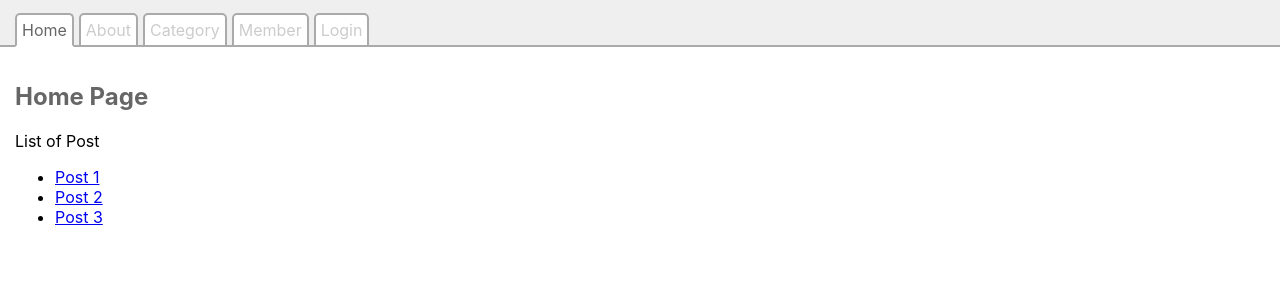
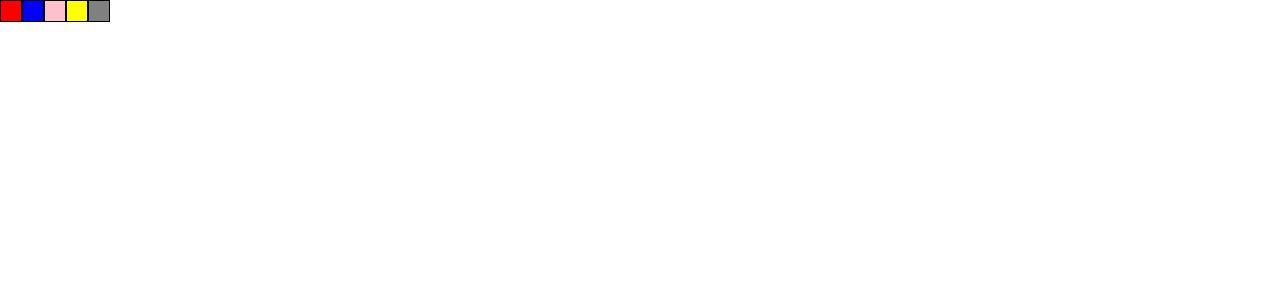
Before and after one commit to zulkiflijufri/react-basic, a React (Create React App) app: page / in a window 1280 px wide. Shown: the top 300 px of the page. Built offline with nearby package versions, Linux system fonts and the light colour scheme.

Commit message:
react redux

```diff
--- a/src/App.js
+++ b/src/App.js
@@ -1,110 +1,14 @@
 import React from "react";
-import { NavLink, Route, Switch } from "react-router-dom";
-import "./App.css";
-import About from "./pages/About";
-import Home from "./pages/Home";
-import Category from "./pages/Category";
-import Post from "./pages/Post";
-import GuardRoute from "./components/GuardRoute";
-import Login from "./components/Login";
-import Member from "./components/Member";
+import { Provider } from "react-redux";
+import store from "./app/store";
+import Grid from "./components/Grid";
 
 function App() {
-    const [isLogin, setLogin] = React.useState(false);
-
-    const routes = [
-        {
-            path: "/",
-            Component: Home,
-            props: {
-                exact: true,
-            },
-        },
-        {
-            path: "/about",
-            Component: About,
-        },
-        {
-            path: "/member",
-            Component: Member,
-            props: {
-                auth: true,
-                isLogin: isLogin,
-            },
-        },
-        {
-            path: "/login",
-            Component: Login,
-            childProps: { setLogin },
-        },
-        {
-            path: "/category",
-            Component: Category,
-        },
-        {
-            path: "/post/:id",
-            Component: Post,
-        },
-    ];
-
     return (
-        <div className="App">
-            <ul className="menu">
-                <li>
-                    <NavLink to="/" activeClassName="active" exact>
-                        Home
-                    </NavLink>
-                </li>
-                <li>
-                    <NavLink to="/about" activeClassName="active">
-                        About
-                    </NavLink>
-                </li>
-                <li>
-                    <NavLink to="/category" activeClassName="active">
-                        Category
-                    </NavLink>
-                </li>
-                <li>
-                    <NavLink to="/member" activeClassName="active">
-                        Member
-                    </NavLink>
-                </li>
-                <li>
-                    {isLogin ? (
-                        <NavLink
-                            to="/logout"
-                            onClick={(e) => {
-                                e.preventDefault();
-                                setLogin(false);
-                            }}
-                        >
-                            Logout
-                        </NavLink>
-                    ) : (
-                        <NavLink to="/login" activeClassName="active">
-                            Login
-                        </NavLink>
-                    )}
-                </li>
-            </ul>
-            <div className="main">
-                <Switch>
-                    {routes.map((route, i) => {
-                        const { path, Component, props, childProps } = route;
-
-                        return props && props.auth ? (
-                            <GuardRoute key={i} path={path} {...props}>
-                                <Component {...childProps} />
-                            </GuardRoute>
-                        ) : (
-                            <Route key={i} path={path} {...props}>
-                                <Component {...childProps} />
-                            </Route>
-                        );
-                    })}
-                </Switch>
-            </div>
+        <div>
+            <Provider store={store}>
+                <Grid />
+            </Provider>
         </div>
     );
 }
--- /dev/null
+++ b/src/app/store.js
@@ -0,0 +1,10 @@
+import { combineReducers, createStore } from "redux";
+import gridReducer from "../features/Grid/reducer";
+
+let rootReducer = combineReducers({
+    grid: gridReducer,
+});
+
+let store = createStore(rootReducer);
+
+export default store;
--- /dev/null
+++ b/src/components/Grid/index.js
@@ -0,0 +1,43 @@
+import React from "react";
+import { useSelector, useDispatch } from "react-redux";
+import Tile from "../Tile";
+import TileButton from "../TileButton";
+
+export default function Grid() {
+    const colors = ["red", "blue", "pink", "yellow", "gray"];
+
+    let gridTiles = useSelector((state) => state.grid);
+    let dispatch = useDispatch();
+
+    return (
+        <div>
+            <div style={{ maxWidth: 400, overflow: "hidden" }}>
+                {gridTiles.map((title, index) => {
+                    return (
+                        <Tile
+                            {...title}
+                            key={index}
+                            onDoubleClick={(_) =>
+                                dispatch({ type: "REMOVE_TILE", id: title.id })
+                            }
+                        />
+                    );
+                })}
+            </div>
+
+            <div>
+                {colors.map((color) => {
+                    return (
+                        <TileButton
+                            key={color}
+                            color={color}
+                            onClick={(_) =>
+                                dispatch({ type: "ADD_TILE", color })
+                            }
+                        />
+                    );
+                })}
+            </div>
+        </div>
+    );
+}
--- /dev/null
+++ b/src/components/Tile/index.js
@@ -0,0 +1,25 @@
+import React from "react";
+import { string, number, func } from "prop-types";
+import "./style.css";
+
+function Tile({ id, color, onDoubleClick }) {
+    return (
+        <div
+            className="tile"
+            style={{ backgroundColor: color }}
+            onDoubleClick={onDoubleClick}
+        ></div>
+    );
+}
+
+Tile.defaultProps = {
+    color: "gray",
+};
+
+Tile.prototype = {
+    id: number.isRequired,
+    color: string,
+    onDoubleClick: func.isRequired,
+};
+
+export default Tile;
--- /dev/null
+++ b/src/components/Tile/style.css
@@ -0,0 +1,10 @@
+.tile {
+    width: 50px;
+    height: 50px;
+    border: 2px solid black;
+    float: left;
+    margin: 0px 5px 10px 5px;
+    color: white;
+    text-align: center;
+    font-weight: bold;
+}
--- /dev/null
+++ b/src/components/TileButton/index.js
@@ -0,0 +1,20 @@
+import React from "react";
+import { string, func } from "prop-types";
+
+export default function TileButton({ color, onClick }) {
+    const buttonSytles = {
+        backgroundColor: color,
+        display: "inline-block",
+        width: 20,
+        height: 20,
+        cursor: "pointer",
+        border: "1px solid black",
+    };
+
+    return <div style={buttonSytles} onClick={onClick}></div>;
+}
+
+TileButton.prototype = {
+    color: string.isRequired,
+    onClick: func.isRequired,
+};
--- /dev/null
+++ b/src/features/Grid/reducer.js
@@ -0,0 +1,19 @@
+const initialState = [];
+
+function reducer(state = initialState, action) {
+    switch (action.type) {
+        case "ADD_TILE":
+            const newId = state.length + 1;
+            const newTile = {
+                id: newId,
+                color: action.color,
+            };
+            return [...state, newTile];
+        case "REMOVE_TILE":
+            return state.filter((tile) => tile.id !== action.id);
+        default:
+            return state;
+    }
+}
+
+export default reducer;
```
Also changed, not shown: src/features/Grid/action.js (added), src/features/Grid/constans.js (added).
